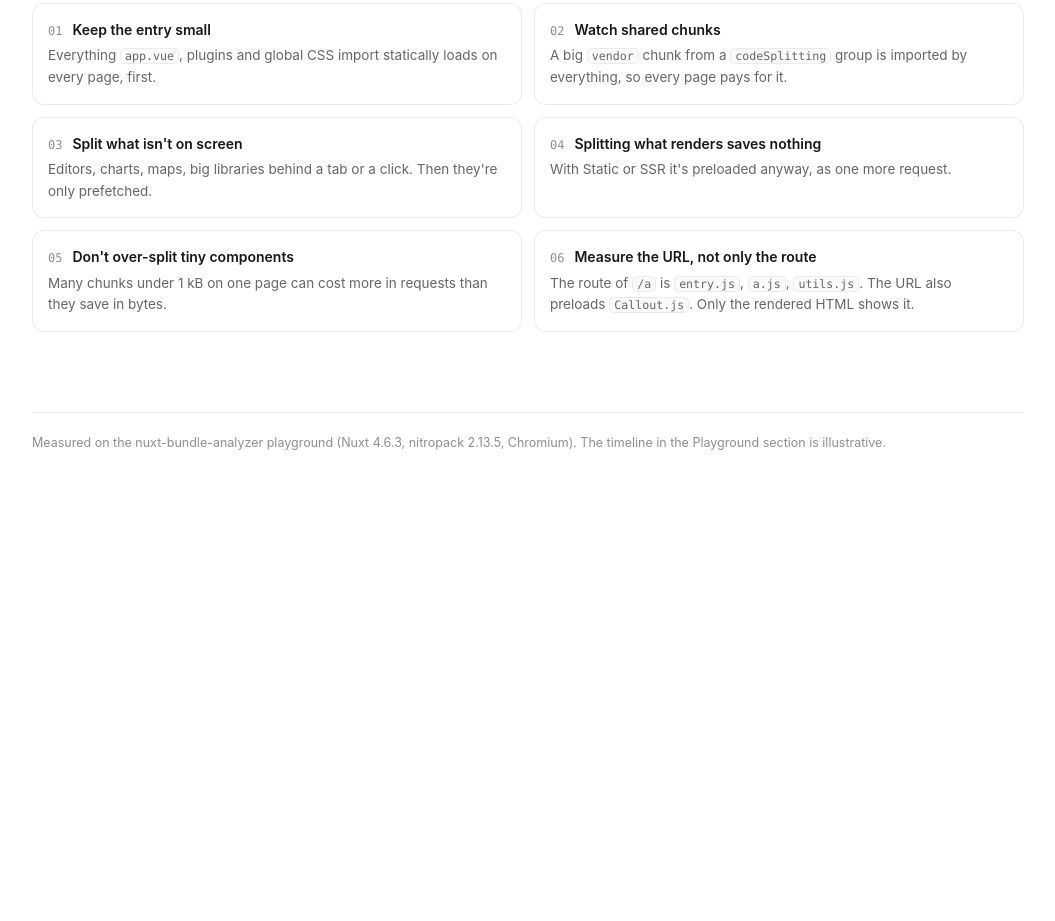
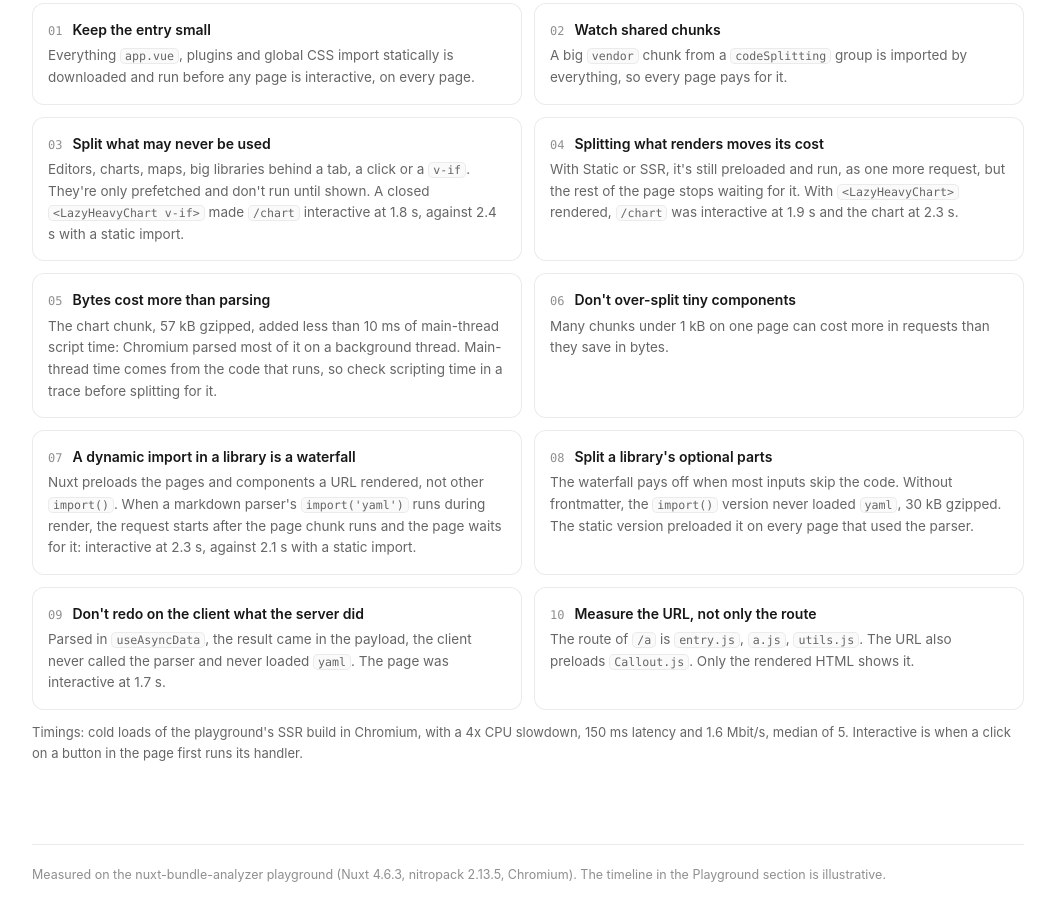
Before and after one commit to larbish/nuxt-bundle-cheat-sheet, a plain HTML site: page index.html in a window 1280 px wide. Shown: the part 5032-5953 px from the top of the page, without its empty margins (112-1167 px from the left). Before the commit the page ends 5581 px from the top, so only its background shows below. Drawn offline with Linux system fonts and the light colour scheme.

Commit message:
docs: base the rules of thumb on measured lazy loading costs (#4)

```diff
--- a/index.html
+++ b/index.html
@@ -336,13 +336,18 @@
   <section id="rules">
     <h2>Rules of thumb</h2>
     <div class="rules">
-      <div class="rule"><div class="k"><span>01</span>Keep the entry small</div><p>Everything <code>app.vue</code>, plugins and global CSS import statically loads on every page, first.</p></div>
+      <div class="rule"><div class="k"><span>01</span>Keep the entry small</div><p>Everything <code>app.vue</code>, plugins and global CSS import statically is downloaded and run before any page is interactive, on every page.</p></div>
       <div class="rule"><div class="k"><span>02</span>Watch shared chunks</div><p>A big <code>vendor</code> chunk from a <code>codeSplitting</code> group is imported by everything, so every page pays for it.</p></div>
-      <div class="rule"><div class="k"><span>03</span>Split what isn't on screen</div><p>Editors, charts, maps, big libraries behind a tab or a click. Then they're only prefetched.</p></div>
-      <div class="rule"><div class="k"><span>04</span>Splitting what renders saves nothing</div><p>With Static or SSR it's preloaded anyway, as one more request.</p></div>
-      <div class="rule"><div class="k"><span>05</span>Don't over-split tiny components</div><p>Many chunks under 1 kB on one page can cost more in requests than they save in bytes.</p></div>
-      <div class="rule"><div class="k"><span>06</span>Measure the URL, not only the route</div><p>The route of <code>/a</code> is <code>entry.js</code>, <code>a.js</code>, <code>utils.js</code>. The URL also preloads <code>Callout.js</code>. Only the rendered HTML shows it.</p></div>
+      <div class="rule"><div class="k"><span>03</span>Split what may never be used</div><p>Editors, charts, maps, big libraries behind a tab, a click or a <code>v-if</code>. They're only prefetched and don't run until shown. A closed <code>&lt;LazyHeavyChart v-if&gt;</code> made <code>/chart</code> interactive at 1.8 s, against 2.4 s with a static import.</p></div>
+      <div class="rule"><div class="k"><span>04</span>Splitting what renders moves its cost</div><p>With Static or SSR, it's still preloaded and run, as one more request, but the rest of the page stops waiting for it. With <code>&lt;LazyHeavyChart&gt;</code> rendered, <code>/chart</code> was interactive at 1.9 s and the chart at 2.3 s.</p></div>
+      <div class="rule"><div class="k"><span>05</span>Bytes cost more than parsing</div><p>The chart chunk, 57 kB gzipped, added less than 10 ms of main-thread script time: Chromium parsed most of it on a background thread. Main-thread time comes from the code that runs, so check scripting time in a trace before splitting for it.</p></div>
+      <div class="rule"><div class="k"><span>06</span>Don't over-split tiny components</div><p>Many chunks under 1 kB on one page can cost more in requests than they save in bytes.</p></div>
+      <div class="rule"><div class="k"><span>07</span>A dynamic import in a library is a waterfall</div><p>Nuxt preloads the pages and components a URL rendered, not other <code>import()</code>. When a markdown parser's <code>import('yaml')</code> runs during render, the request starts after the page chunk runs and the page waits for it: interactive at 2.3 s, against 2.1 s with a static import.</p></div>
+      <div class="rule"><div class="k"><span>08</span>Split a library's optional parts</div><p>The waterfall pays off when most inputs skip the code. Without frontmatter, the <code>import()</code> version never loaded <code>yaml</code>, 30 kB gzipped. The static version preloaded it on every page that used the parser.</p></div>
+      <div class="rule"><div class="k"><span>09</span>Don't redo on the client what the server did</div><p>Parsed in <code>useAsyncData</code>, the result came in the payload, the client never called the parser and never loaded <code>yaml</code>. The page was interactive at 1.7 s.</p></div>
+      <div class="rule"><div class="k"><span>10</span>Measure the URL, not only the route</div><p>The route of <code>/a</code> is <code>entry.js</code>, <code>a.js</code>, <code>utils.js</code>. The URL also preloads <code>Callout.js</code>. Only the rendered HTML shows it.</p></div>
     </div>
+    <p class="small" style="margin-top: 12px">Timings: cold loads of the playground's SSR build in Chromium, with a 4x CPU slowdown, 150 ms latency and 1.6 Mbit/s, median of 5. Interactive is when a click on a button in the page first runs its handler.</p>
   </section>
 
   <footer>Measured on the nuxt-bundle-analyzer playground (Nuxt 4.6.3, nitropack 2.13.5, Chromium). The timeline in the Playground section is illustrative.</footer>
```
Also changed, not shown: 1 other file.
